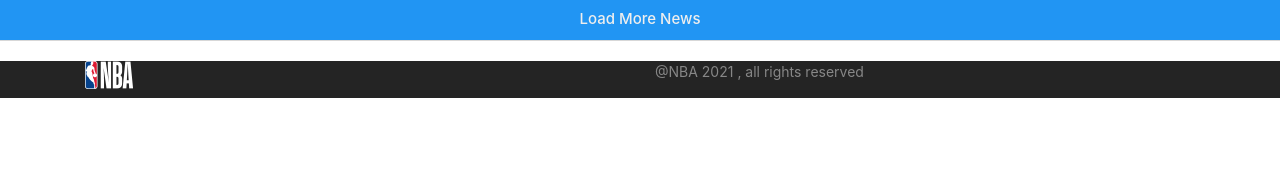
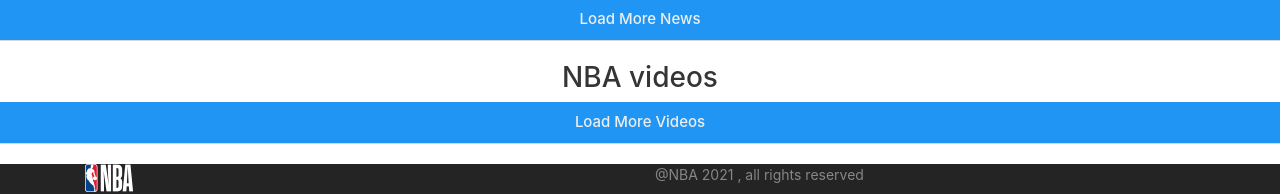
Before and after one commit to techmafiaasia/nba-start, a React (Create React App) app: page / in a window 1280 px wide. Shown: the part 755-949 px from the top of the page. Before the commit the page ends 853 px from the top, so only its background shows below. Built offline with nearby package versions, Linux system fonts and the light colour scheme; data requests are answered from the project's data file.

Commit message:
button for the loadmore added

```diff
--- a/src/components/home/home.js
+++ b/src/components/home/home.js
@@ -1,6 +1,7 @@
 import React from 'react'
 import Slider from '../widgets/newsSlider/slider'
 import NewsList from '../widgets/newsList/newsList'
+import VideosList from '../widgets/videosList/videosList'
 export default function Home() {
     return (
         <div>
@@ -18,6 +19,15 @@ export default function Home() {
                 start = {0}
                 amount = {3}
             />
+            <VideosList
+                type = "card"
+                loadMore = {true}
+                title = {true}
+                loadMore = {false}
+                start = {0}
+                amount = {3}
+
+            />
 
         </div>
     )
--- a/src/components/widgets/buttons/button.js
+++ b/src/components/widgets/buttons/button.js
@@ -12,6 +12,13 @@ export default function Button(props) {
                             {props.cta}
                        </div>
         break
+        case('linkTo'):
+            template = (
+                <Link to = {props.linkTo} className = "blue-btn d-block">
+                    {props.cta}
+                </Link>
+            )
+        break
         default:
         template = ''
     }
--- /dev/null
+++ b/src/components/widgets/videosList/videosList.js
@@ -0,0 +1,72 @@
+import React, { Component } from 'react'
+import axios from 'axios'
+import {URL} from '../../../config'
+import Button from '../buttons/button'
+export default class VideosList extends Component {
+    state = {
+        teams: [],
+        videos: [],
+        start : this.props.start,
+        amount: this.props.amount,
+        end: this.props.start + this.props.amount
+    }
+
+    componentDidMount(){
+
+    }
+
+    request = (start, end) =>{
+        axios.get(`${URL}/teams?_start=${start}&_end=${end}`)
+        .then(response =>{
+            this.setState({
+                teams: [...this.state.teams, ...response.data]
+            })
+        })
+    }
+    renderTitle = () =>{
+        return this.props.title?
+        <h3>NBA videos</h3>
+        : null
+    }
+    loadMore = () =>{
+
+    }
+    renderButton = () =>{
+        return this.props.loadmore?
+        <Button
+            type = "loadmore"
+            loadMore = {() => this.loadMore()}
+            cta = "load more videos"
+        />
+        :
+        <Button type = "linkTo" cta = "Load More Videos" linkTo = "/videos" />
+    }
+    renderVideos = (type) =>{
+        let template = ''
+        switch(type){
+            case 'card':
+                template = this.state.teams.map((item, i) =>{
+                    return(
+                        <div>
+                        items
+                        </div>
+                    )
+
+                })
+            break
+            default:
+                template = ''
+        }
+        return template
+    }
+    render() {
+        console.log(this.state.teams)
+        return (
+            <div className = "videos-list-wrapper">
+                {this.renderTitle()}
+                {this.renderVideos(this.props.type)}
+                {this.renderButton()}
+            </div>
+        )
+    }
+}
--- a/src/index.css
+++ b/src/index.css
@@ -111,3 +111,10 @@ code {
 .date{
   color: #2196f3;
 }
+.videos-list-wrapper{
+  text-align: center;
+  margin: 20px 0;
+  color: #353535;
+  font-weight: 300;
+  font-size: 21px;
+}
```
